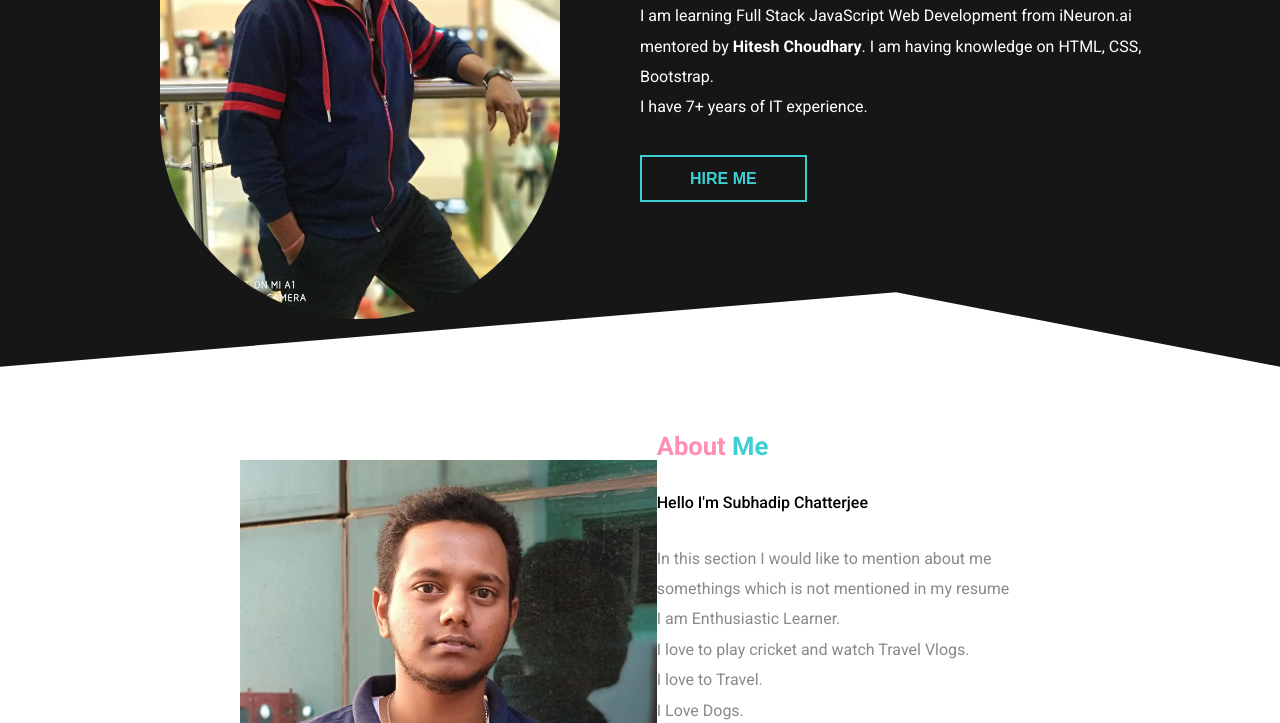
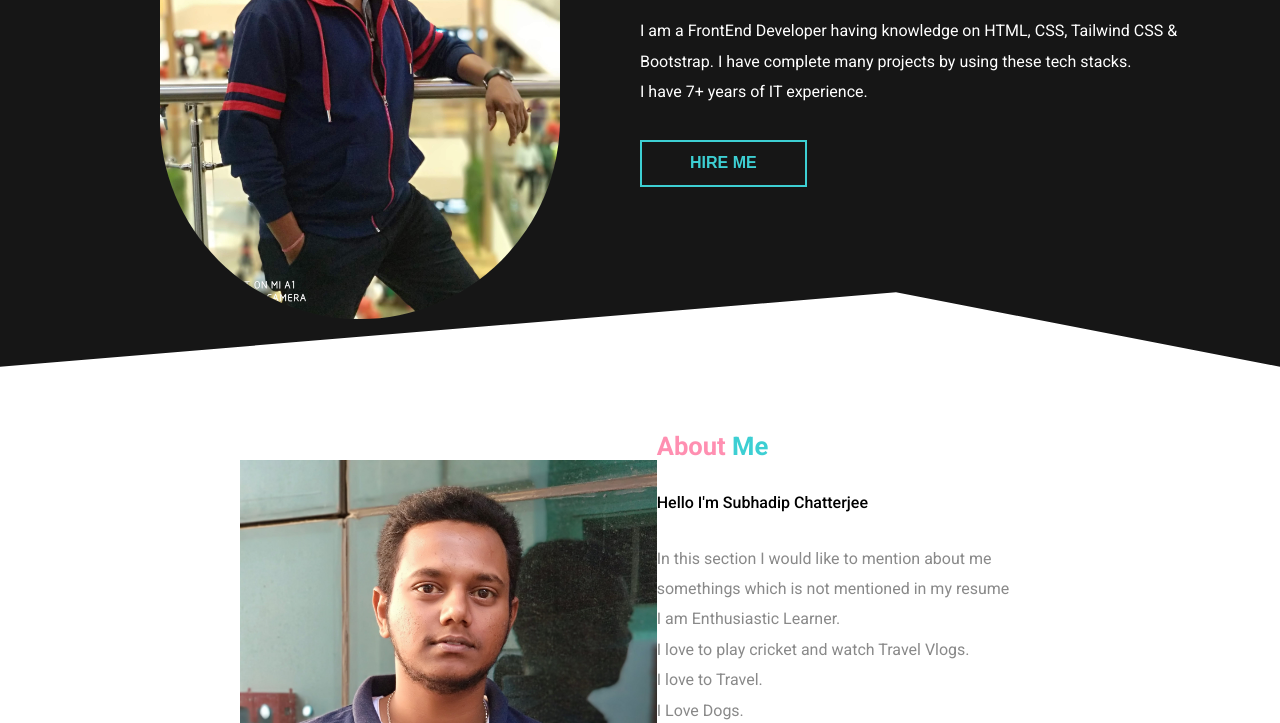
Before and after one commit to Subhadip90/Basic-Portfolio-Website, a plain HTML site: page index.html in a window 1280 px wide. Shown: the part 377-1100 px from the top of the page. Drawn offline with Linux system fonts and the light colour scheme.

Commit message:
new header file modified in index.html

```diff
--- a/index.html
+++ b/index.html
@@ -51,9 +51,8 @@
         <div class="right flex-1">
           <h4>Subhadip Chatterjee</h4>
           <h1>I'm a <span class="first">FrontEnd</span><span class="second"> Developer</span></h1>
-          <p>I am learning Full Stack JavaScript Web Development from iNeuron.ai mentored by <strong>Hitesh
-              Choudhary</strong>.
-            I am having knowledge on HTML, CSS, Bootstrap.
+          <p>I am a FrontEnd Developer having knowledge on HTML, CSS, Tailwind CSS & Bootstrap. I have complete many
+            projects by using these tech stacks.
             <br>
             I have 7+ years of IT experience.
           </p>
```
Also changed, not shown: 1 other file.
